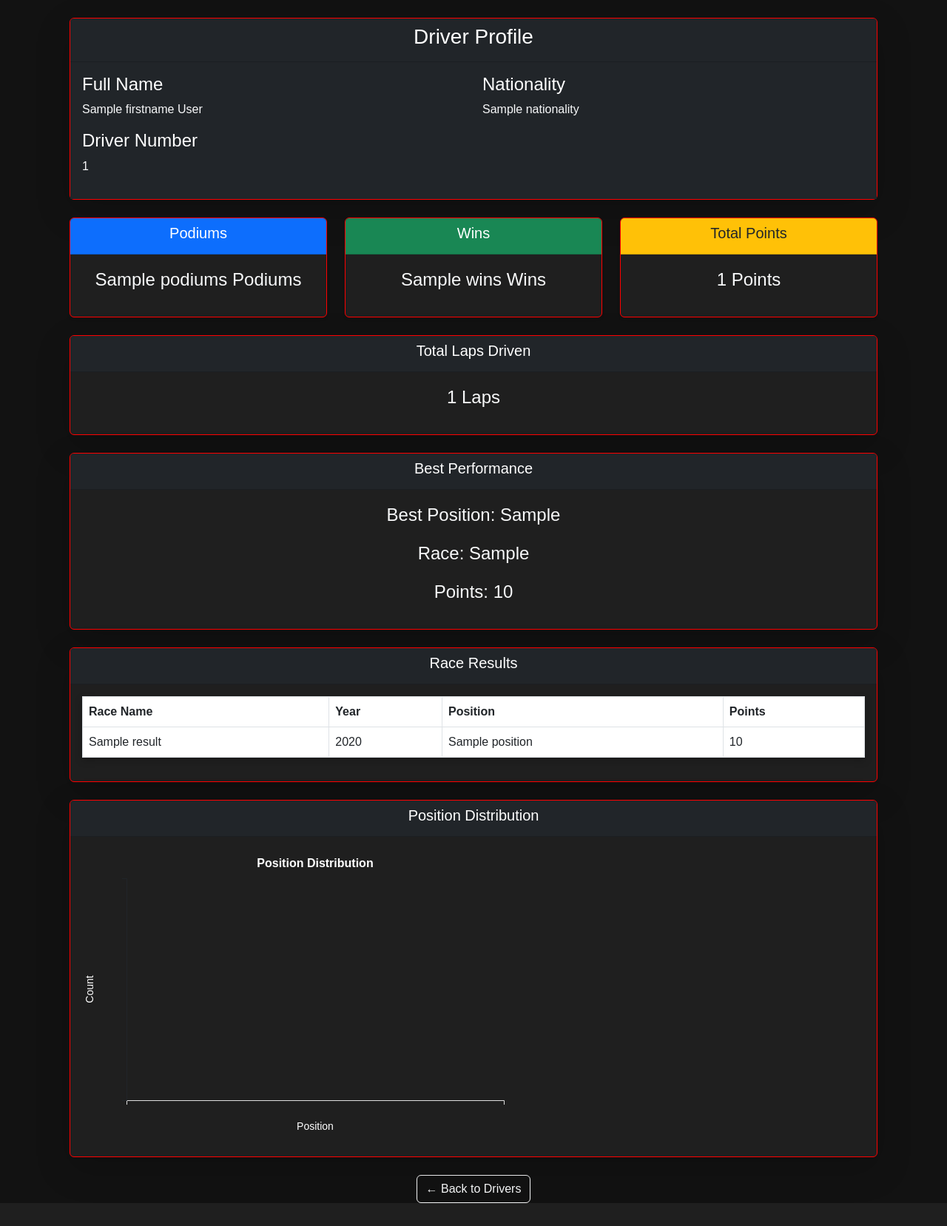
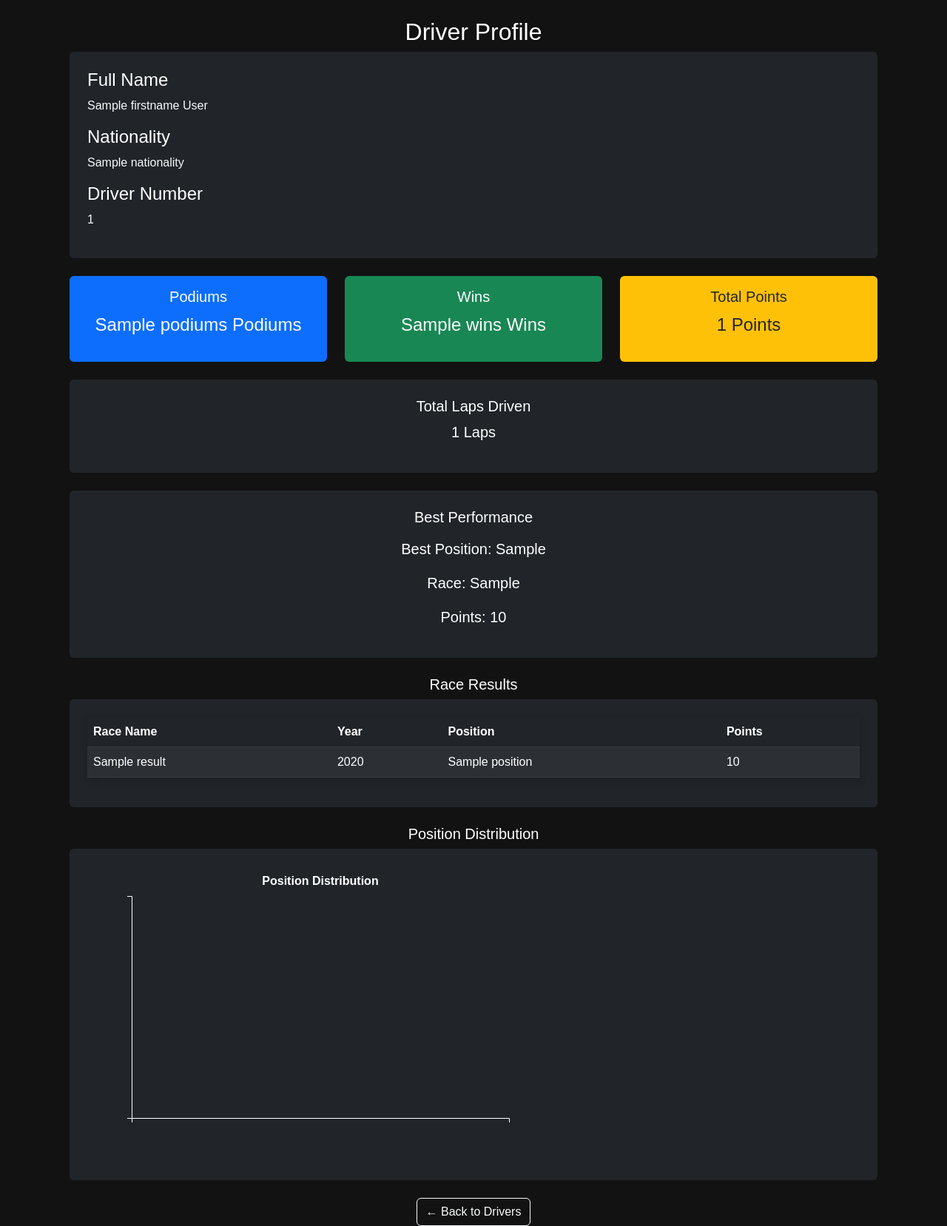
Before and after one commit to vishruthdevan/slipstream, a Flask app: template templates/driver_detail.html in a window 1280 px wide. Shown: the part 131-1788 px from the top of the page at 74% size. Before the commit the page ends 1757 px from the top, so only its background shows below. Run offline with Flask 3, Linux system fonts and the light colour scheme; the template is opened without the code that fills it: most values are stand-ins (such as "Sample title", 1, 10 or a date in 2020); parts of the project's set-up code (start-up, migrations or seed data) failed here and were passed over.

Commit message:
misc template fixes

```diff
--- a/templates/constructor_detail.html
+++ b/templates/constructor_detail.html
@@ -2,7 +2,7 @@
 <div class="container mt-4">
   <div class="container mt-4">
     <div class="row text-center">
-      <div class="col-md-4 mb-4">
+      <div class="col-12 mb-4 text-center">
         <h2 class="text-center">
           {{ constructor.name }}
           <span class="badge bg-secondary">{{ constructor.nationality }}</span>
--- a/templates/driver_detail.html
+++ b/templates/driver_detail.html
@@ -1,97 +1,53 @@
 {% extends "base.html" %} {% block content %}
 <div class="container mt-4">
-  <!-- Driver Personal Info -->
-  <div class="card shadow-lg mb-4">
-    <div class="card-header bg-dark text-white">
-      <h3 class="text-center">Driver Profile</h3>
-    </div>
-    <div class="card-body text-white bg-dark">
-      <div class="row">
-        <div class="col-md-6">
+  <h2 class="text-center text-white">Driver Profile</h2>
+
+  <div class="card-body bg-dark text-white p-4 mb-4 rounded">
     <h4>Full Name</h4>
     <p class="text-light">{{ driver.firstname }} {{ driver.lastname }}</p>
-        </div>
-        <div class="col-md-6">
     <h4>Nationality</h4>
     <p class="text-light">{{ driver.nationality }}</p>
-        </div>
-      </div>
-      <div class="row">
-        <div class="col-md-6">
     <h4>Driver Number</h4>
     <p class="text-light">{{ driver.number }}</p>
   </div>
+
+  <div class="row text-white">
+    <div class="col-md-4">
+      <div class="card-body bg-primary p-3 rounded text-center">
+        <h5>Podiums</h5>
+        <p class="fs-4">{{ race_results.podiums }} Podiums</p>
+      </div>
+    </div>
+    <div class="col-md-4">
+      <div class="card-body bg-success p-3 rounded text-center">
+        <h5>Wins</h5>
+        <p class="fs-4">{{ wins.wins }} Wins</p>
+      </div>
+    </div>
+    <div class="col-md-4">
+      <div class="card-body bg-warning p-3 rounded text-dark text-center">
+        <h5>Total Points</h5>
+        <p class="fs-4">{{ race_results.total_points }} Points</p>
       </div>
     </div>
   </div>
 
-  <!-- Driver Stats -->
-  <div class="row">
-    <div class="col-md-4">
-      <div class="card shadow-sm">
-        <div class="card-header bg-primary text-white">
-          <h5 class="text-center">Podiums</h5>
-        </div>
-        <div class="card-body text-center">
-          <p class="fs-4 text-light">{{ race_results.podiums }} Podiums</p>
-        </div>
-      </div>
+  <div class="card-body bg-dark text-white p-4 mt-4 rounded text-center">
+    <h5>Total Laps Driven</h5>
+    <p class="fs-5">{{ laps_data.total_laps }} Laps</p>
   </div>
 
-    <div class="col-md-4">
-      <div class="card shadow-sm">
-        <div class="card-header bg-success text-white">
-          <h5 class="text-center">Wins</h5>
-        </div>
-        <div class="card-body text-center">
-          <p class="fs-4 text-light">{{ wins.wins }} Wins</p>
-        </div>
-      </div>
+  <div class="card-body bg-dark text-white p-4 mt-4 rounded text-center">
+    <h5>Best Performance</h5>
+    <p></p>
+    <p class="fs-5">Best Position: {{ best_performance.best_position }}</p>
+    <p class="fs-5">Race: {{ best_performance.best_race }}</p>
+    <p class="fs-5">Points: {{ best_performance.best_points }}</p>
   </div>
 
-    <div class="col-md-4">
-      <div class="card shadow-sm">
-        <div class="card-header bg-warning text-dark">
-          <h5 class="text-center">Total Points</h5>
-        </div>
-        <div class="card-body text-center">
-          <p class="fs-4 text-light">{{ race_results.total_points }} Points</p>
-        </div>
-      </div>
-    </div>
-  </div>
-
-  <!-- Driver's Laps -->
-  <div class="card shadow-lg mt-4">
-    <div class="card-header bg-dark text-white">
-      <h5 class="text-center">Total Laps Driven</h5>
-    </div>
-    <div class="card-body text-center">
-      <p class="fs-4 text-light">{{ laps_data.total_laps }} Laps</p>
-    </div>
-  </div>
-
-  <!-- Best Performance (Highest finish and race with max points) -->
-  <div class="card shadow-lg mt-4">
-    <div class="card-header bg-dark text-white">
-      <h5 class="text-center">Best Performance</h5>
-    </div>
-    <div class="card-body text-center">
-      <p class="fs-4 text-light">
-        Best Position: {{ best_performance.best_position }}
-      </p>
-      <p class="fs-4 text-light">Race: {{ best_performance.best_race }}</p>
-      <p class="fs-4 text-light">Points: {{ best_performance.best_points }}</p>
-    </div>
-  </div>
-
-  <!-- Race Results Table -->
-  <div class="card shadow-lg mt-4">
-    <div class="card-header bg-dark text-white">
-      <h5 class="text-center">Race Results</h5>
-    </div>
-    <div class="card-body">
-      <table class="table table-bordered text-light">
+  <h5 class="text-center text-white mt-4">Race Results</h5>
+  <div class="card-body bg-dark text-white p-4 rounded">
+    <table class="table table-dark text-light table-striped table-hover">
       <thead>
         <tr>
           <th>Race Name</th>
@@ -112,127 +68,86 @@
       </tbody>
     </table>
   </div>
+
+  <h5 class="text-center text-white mt-4">Position Distribution</h5>
+  <div class="card-body bg-dark text-white p-4 rounded">
+    <div id="position-distribution"></div>
   </div>
 
-  <!-- Position Distribution Chart (D3.js) -->
-  <div class="card shadow-lg mt-4">
-    <div class="card-header bg-dark text-white">
-      <h5 class="text-center">Position Distribution</h5>
-    </div>
-    <div class="card-body">
-      <div id="position-distribution"></div>
+  <div class="text-center mt-4">
+    <a href="{{ url_for('drivers.drivers') }}" class="btn btn-outline-light"
+      >← Back to Drivers</a
+    >
   </div>
 </div>
 
-  <!-- Back Button -->
-  <div class="text-center mt-4">
-    <a href="{{ url_for('drivers.drivers') }}" class="btn btn-outline-light">
-      ← Back to Drivers
-    </a>
-  </div>
-</div>
-
-<!-- D3.js Script for Position Distribution -->
 <script>
   var data = {{ position_distribution | tojson }};
-
   d3.select("#position-distribution").html("");
 
-  const margin = {top: 40, right: 30, bottom: 60, left: 60};
+  const margin = { top: 40, right: 30, bottom: 60, left: 60 };
   const width = 600 - margin.left - margin.right;
   const height = 400 - margin.top - margin.bottom;
 
-  // Create SVG
-  const svg = d3.select("#position-distribution").append("svg")
+  const svg = d3.select("#position-distribution")
+    .append("svg")
     .attr("width", width + margin.left + margin.right)
     .attr("height", height + margin.top + margin.bottom)
     .append("g")
     .attr("transform", `translate(${margin.left},${margin.top})`);
 
-  // Set up scales
   const x = d3.scaleBand()
     .domain(data.map(d => d.position))
     .range([0, width])
     .padding(0.2);
 
   const y = d3.scaleLinear()
-    .domain([0, d3.max(data, d => d.position_count) * 1.1]) // Add 10% padding at the top
+    .domain([0, d3.max(data, d => d.position_count) * 1.1])
     .nice()
     .range([height, 0]);
 
-  // Add X axis with straight labels
   svg.append("g")
     .attr("transform", `translate(0,${height})`)
     .call(d3.axisBottom(x))
     .selectAll("text")
     .style("text-anchor", "middle")
     .style("font-size", "12px")
-    .style("fill", "#E0E0E0");  // Light gray text for dark background
+    .style("fill", "#E0E0E0");
 
-  // Style the axis lines and ticks for dark background
-  svg.selectAll(".domain, .tick line")
-    .style("stroke", "#E0E0E0");
-
-  // Add Y axis
   svg.append("g")
     .call(d3.axisLeft(y))
     .selectAll("text")
-    .style("fill", "#E0E0E0")  // Light gray text for dark background
+    .style("fill", "#E0E0E0")
     .style("font-size", "12px");
 
-  // Add bars with a brighter color for dark background
   svg.selectAll(".bar")
     .data(data)
     .enter()
     .append("rect")
-    .attr("class", "bar")
     .attr("x", d => x(d.position))
     .attr("y", d => y(d.position_count))
     .attr("width", x.bandwidth())
     .attr("height", d => height - y(d.position_count))
-    .attr("fill", "#5CDF70");  // Brighter green for dark background
+    .attr("fill", "#5CDF70");
 
-  // Add bar labels
   svg.selectAll(".bar-label")
     .data(data)
     .enter()
     .append("text")
-    .attr("class", "bar-label")
     .attr("x", d => x(d.position) + x.bandwidth() / 2)
     .attr("y", d => y(d.position_count) - 5)
     .attr("text-anchor", "middle")
     .text(d => d.position_count)
     .style("font-size", "12px")
-    .style("fill", "#FFFFFF");  // White text for visibility
+    .style("fill", "#FFFFFF");
 
-  // Add chart title
   svg.append("text")
     .attr("x", width / 2)
     .attr("y", -15)
     .attr("text-anchor", "middle")
     .style("font-size", "16px")
     .style("font-weight", "bold")
-    .style("fill", "#FFFFFF")  // White text for dark background
+    .style("fill", "#FFFFFF")
     .text("Position Distribution");
-
-  // Add X axis label
-  svg.append("text")
-    .attr("x", width / 2)
-    .attr("y", height + margin.bottom - 20)
-    .attr("text-anchor", "middle")
-    .style("font-size", "14px")
-    .style("fill", "#FFFFFF")  // White text for dark background
-    .text("Position");
-
-  // Add Y axis label
-  svg.append("text")
-    .attr("transform", "rotate(-90)")
-    .attr("x", -(height / 2))
-    .attr("y", -margin.left + 15)
-    .attr("text-anchor", "middle")
-    .style("font-size", "14px")
-    .style("fill", "#FFFFFF")  // White text for dark background
-    .text("Count");
 </script>
-
 {% endblock %}
```
Lines whose indentation alone changed are shown as unchanged.
